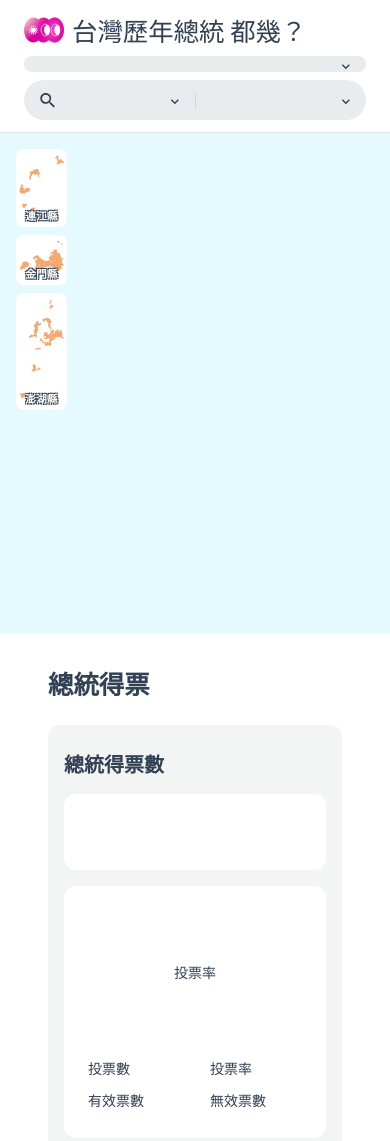
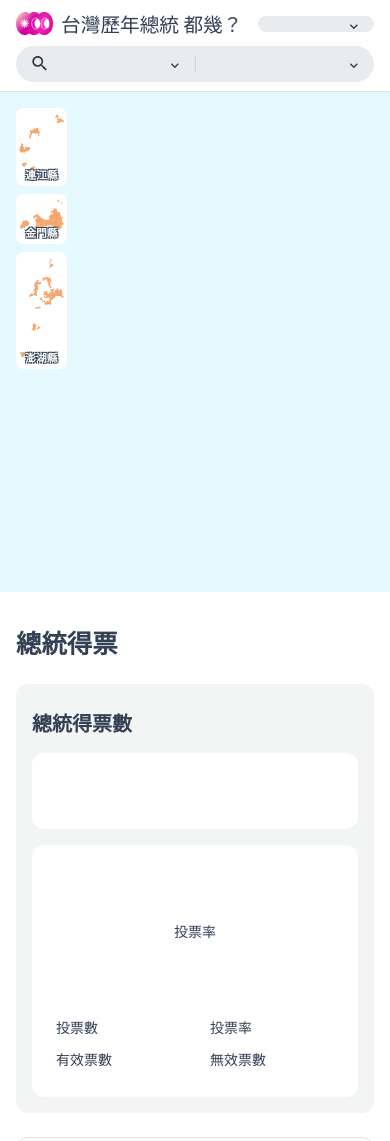
Before and after one commit to imshanna/F2E_2023_Mission2, a website built with webpack: page src/index.html in a window 390 px wide. Shown: the top 1141 px of the page. Built offline with nearby package versions, Linux system fonts and the light colour scheme; files whose address does not match are found by name; a web font is replaced by a local one.

Commit message:
style: optimize mobile view

```diff
--- a/src/index.css
+++ b/src/index.css
@@ -20,10 +20,6 @@ body {
 
 ul {
     list-style-type: none;
-}
-
-h3 {
-    font-size: clamp(25.41px, 4.86vw, 28px);
 }
 
 h5 {
@@ -83,10 +79,11 @@ header {
 }
 
 .nav-logo {
-    width: clamp(40px, 9.2vw, 53px);
+    width: clamp(37.1px, 9.2vw, 53px);
 }
 
 .nav-title {
+    font-size: clamp(19.66px, 4.86vw, 28px);
     font-family: 'MantouSans', 'Noto Sans TC', sans-serif;
     font-weight: 400;
     white-space: nowrap;
@@ -242,6 +239,7 @@ main {
 
 main h3 {
     margin-bottom: 24px;
+    font-size: clamp(25.41px, 4.86vw, 28px);
 }
 
 .pres-votes-wrap, .party-votes-wrap section {
@@ -640,6 +638,25 @@ object {
 
     .year-select {
         flex-grow: 1;
+        flex-basis: 80px;
         margin-right: 0px;
     }
 }
+
+@media only screen and (max-width: 576px) {
+    main {
+        padding: 32px 16px;
+    }
+
+    header {
+        padding: 9px 16px;
+    }
+
+    .select {
+        font-size: 14px;
+    }
+
+    .nav-logo-wrap {
+        margin-right: 16px;
+    }
+}
--- a/src/index.html
+++ b/src/index.html
@@ -5,8 +5,6 @@
     <meta name="viewport" content="width=device-width, initial-scale=1.0">
     <link rel="icon" href="./icon/favicon.ico">
     <link rel="stylesheet" href="index.css">
-    <script src="../node_modules/d3/dist/d3.min.js"></script>
-    <script type="module" src="index.js"></script>
     <title>台灣歷年總統 都幾？</title>
 </head>
 <body>
@@ -143,5 +141,8 @@
             <footer class="font-2">版權所有©2023 台灣歷年總統 都幾？</footer>
         </div>
     </div>
+
+    <script src="../node_modules/d3/dist/d3.min.js"></script>
+    <script type="module" src="index.js"></script>
 </body>
 </html>
--- a/src/section/map.js
+++ b/src/section/map.js
@@ -8,7 +8,6 @@ export function drawMap(){
     const width = 500,
           height = 854;
 
-    d3.selectAll("#map .island svg").remove();
     d3.select("#map svg").remove();
 
     const svg = d3.select("#map")
```
Also changed, not shown: README.md.
